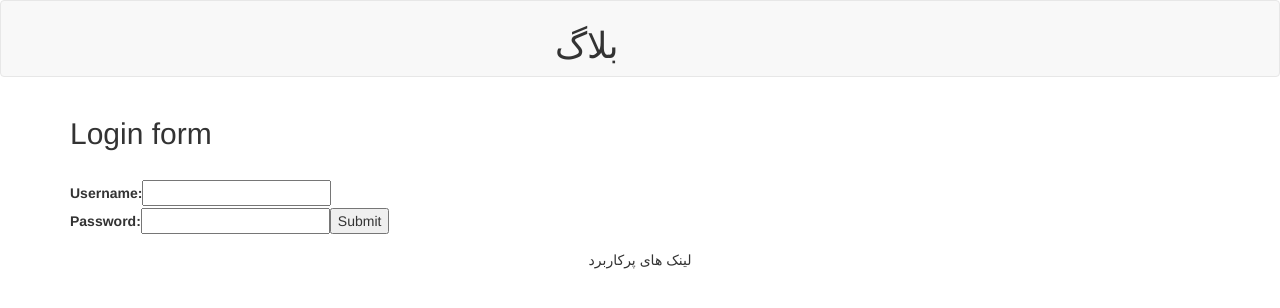
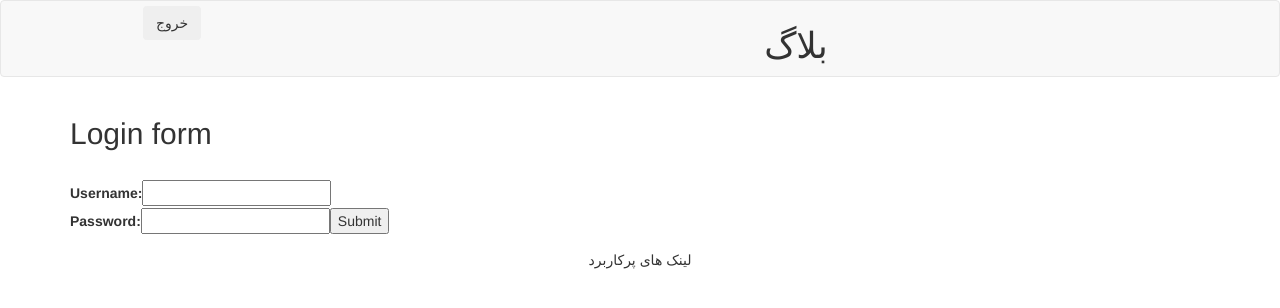
Before and after one commit to faramarz123/blog, a React app: page / in a window 1280 px wide. Shown: the top 308 px of the page. Built offline with nearby package versions, Linux system fonts and the light colour scheme.

Commit message:
Set logout button

```diff
--- a/app/components/displaylist.js
+++ b/app/components/displaylist.js
@@ -1,5 +1,4 @@
 import React, {Component} from 'react';
-// import Comments from './Comments';
 import Post from './showpost';
 import Comment from './showcomment';
 
@@ -10,18 +9,17 @@ class List extends Component
     {
         const {data, isPost, isComment, isMostVisited} = this.props;
 
-            if(!data && isPost)
+         //loading
+         if(!data && isPost)
             return(<h2>بارگذاری ...</h2>);
 
           //show posts list
           else if(isPost)
           {
-            //   console.log('is postlist. and data is : ',data);
            return(
             <div>
                 {
                     data.map((post,index) => {return <Post isMostVisited={isMostVisited} key={index} data={post}></Post>})
-                    /*data.map(post => {return <Post isMostVisited={isMostVisited} data={post} key={post.id} />})*/
                 }
             </div>
             )
@@ -30,6 +28,7 @@ class List extends Component
         //show comment list
           else if(isComment)
           {
+            //if data is not null
             if(data)
             {
               return(
@@ -40,6 +39,7 @@ class List extends Component
                   </div>
               )
             }
+            //if data is null
             else
             {
                 return(
--- a/app/components/index.js
+++ b/app/components/index.js
@@ -1,5 +1,6 @@
 import React, { Component } from 'react';
 import Footer from './footer';
+import { browserHistory } from 'react-router';
 import {createCookie, readCookie, eraseCookie} from './cookieCollection.js';
 
 class Index extends Component{
@@ -10,19 +11,21 @@ class Index extends Component{
         this.logout = this.logout.bind(this);
     }
 
-    logout()
+    logout(e)
     {
+        e.preventDefault();
         eraseCookie('token');
+        browserHistory.push('/');
         console.log('token is erased. ');
     }
     render(){
         return (
                 <div className="main-container">
                     <nav className="navbar navbar-default" role="navigation">
-                        <div className="col-md-7 col-md-offset-2 text-center" style={{marginTop: 5,}}>
-                            <h1>بلاگ</h1>
+                        <div className="col-md-12 text-center float-left" style={{marginTop: 5,}}>
+                            <div className="col-md-3"><button onClick={this.logout} className="btn">خروج</button></div>
+                            <div className="col-md-9"><h1>بلاگ</h1></div>
                         </div>
-                        {/*<button onClick={this.logout} className="btn">Logout</button>   */}
                     </nav>
                     <div className="container">
                         {this.props.children}
--- a/app/components/loadposts.js
+++ b/app/components/loadposts.js
@@ -27,6 +27,7 @@ class Posts extends Component{
             this.setState({allposts: res});
 
             //get mostvisited posts and attach it to mostvisitedDOM
+            // const mostvisiteds1 = getTop5Posts(res);
             const mostvisiteds = res.sort(function (a, b) {
                 return b.visits - a.visits;
             }).slice(0, 5);
--- a/app/components/loginpage.js
+++ b/app/components/loginpage.js
@@ -3,9 +3,9 @@ import ReactDOM from 'react-dom';
 import { browserHistory } from 'react-router';
 import {createCookie, readCookie, eraseCookie} from './cookieCollection.js';
 
+//login component
 class Login extends Component
 {
-
         constructor(props) {
             super(props);
             this.state = {token: '', usernamevalue: '', passwordvalue: ''};
@@ -14,7 +14,7 @@ class Login extends Component
             this.handlePassword = this.handlePassword.bind(this);
             if(readCookie('token'))
             {
-                browserHistory.push('/Posts');
+                browserHistory.push('/posts');
             }
         }
         handleUsername(event)
@@ -27,7 +27,7 @@ class Login extends Component
         }
         handleSubmit(event)
         {
-
+            //http request to login. If succeed to login, then, redirect to posts
             fetch('https://ancient-bayou-43826.herokuapp.com/login', {
             method: 'POST',
             body: JSON.stringify({
@@ -47,6 +47,7 @@ class Login extends Component
         }
         render()
         {
+            //render login form
             return(
                 <form onSubmit={this.handleSubmit}>
                  <h2>Login form</h2><br/>
--- a/app/components/showcomment.js
+++ b/app/components/showcomment.js
@@ -15,7 +15,7 @@ class Comment extends Component
     {
         const {data} = this.props;
 
-        //Show comment
+        //Show comment content
         return(
             !data ? <p></p> :
             <div>
```
Also changed, not shown: app/components/showpost.js (+3 -8 lines).
